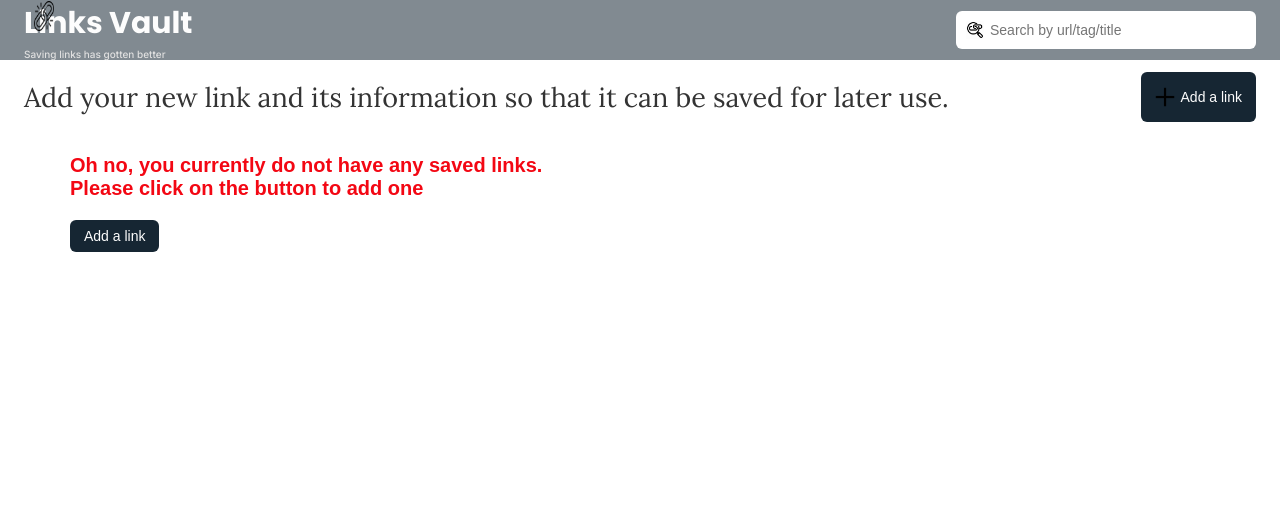
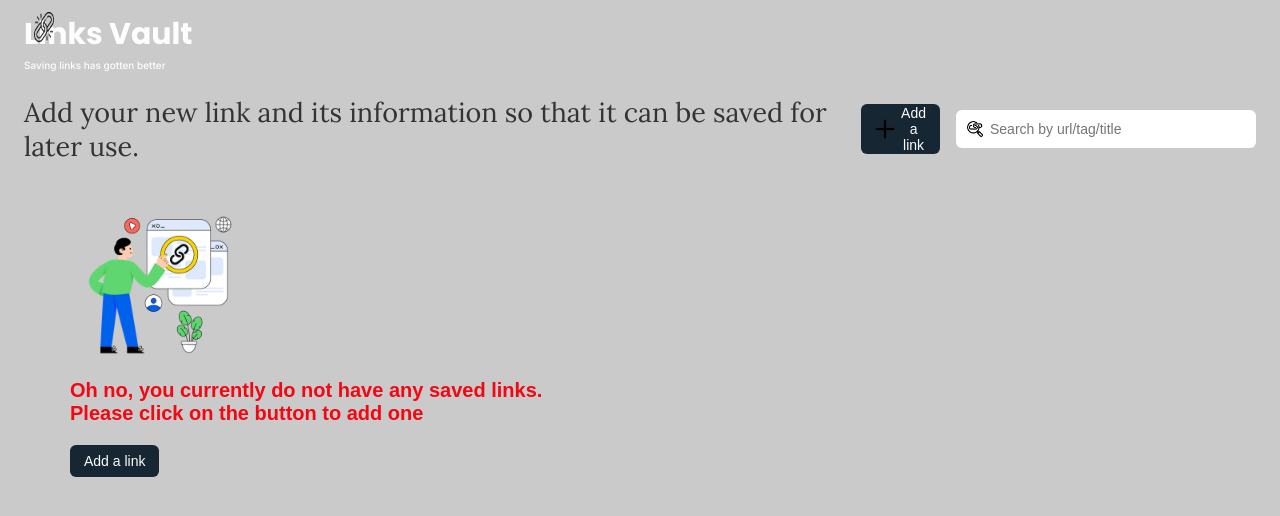
Before and after one commit to Karabo-Merinah/links-vault, a React (Vite) app: page / in a window 1280 px wide. Shown: the top 516 px of the page. Built offline with nearby package versions, Linux system fonts and the light colour scheme.

Commit message:
Added delete pop up

```diff
--- a/src/App.css
+++ b/src/App.css
@@ -1,8 +1,8 @@
 #scrollable{
-  padding-top:0px;
+  position:fixed;
+  top:0;
+  z-index: 100;
 }
 #app-container{
-   position:relative;
-   width:100%;
-
+  padding-top: 0px;
 }
--- a/src/App.tsx
+++ b/src/App.tsx
@@ -1,10 +1,11 @@
-import { Navbar } from '@/components/Navbar/Navbar'
 import './App.css'
 import { useEffect, useState } from 'react'
 import {AddLink} from '@/components/AddLinksSection/AddLink'
 import {Overlay} from '@/components/Overlay/Overlay'
 import { LinkForm } from '@/components/LinkForm/LinkForm'
 import {ReadList} from '@/components/ReadList/ReadList'
+import { DeletePopUp } from '@/components/DeletePopUp/DeletePopUp'
+import { Notification } from '@/components/Notification/Notification'
 export type UserInputs = {
   id: string
   title: string
@@ -18,6 +19,19 @@ const [searchWord,setSearchWord]=useState("");
 const [showAddForm,setShowAddForm]=useState(false)
 const [list,setList]=useState<UserInputs[]>([])
 const [edittingInputs,setEdittingInputs]=useState<UserInputs|null>(null)
+
+const[notification,setNotification]=useState("")
+const[showNotification,setShowNotification]=useState(false)
+
+const[deleteId,setDeleteId]=useState<string|null>(null)
+
+const showPopUp=(message:string)=>{
+  setNotification(message)
+  setShowNotification(true)
+  setTimeout(()=>{
+    setShowNotification(false)
+  },5000)
+}
 
 useEffect(() => {
   const storedItems = localStorage.getItem("list")
@@ -38,7 +52,7 @@ const  AddLinkInfo = (title: string, url: string, description: string, tag?: str
   setList(updatedList)
   localStorage.setItem("list", JSON.stringify(updatedList))
   setShowAddForm(false)
-  window.alert("Link added!")
+  showPopUp("Link added!")
 }
 const SearchLinkInfo=()=>{
   if(searchWord.length === 0){
@@ -73,30 +87,26 @@ const UpdateLinkInfo = (id: string, title: string, url: string, description: str
   localStorage.setItem("list", JSON.stringify(updatedList))
   setShowAddForm(false)
   setEdittingInputs(null)
-  window.alert("Link updated!")
+  showPopUp("Link updated!")
 }
 const DeleteLinkInfo = (id: string) => {
-  if(!window.confirm("Are you sure you want to delete this?")){
+ setDeleteId(id)
   }
-  const updatedList = list.filter((link) => link.id !== id)
+  const confirmDelete=()=>{
+    if(!deleteId){
+      return
+  }
+  const updatedList = list.filter((link) => link.id !== deleteId)
   setList(updatedList)
   localStorage.setItem("list", JSON.stringify(updatedList))
-  showNotification("Link deleted!")
+  showPopUp("Link deleted!")
+}
+const cancelDelete=()=>{
+  setDeleteId(null)
 }
    const StartEdit = (link: UserInputs) => {
   setEdittingInputs(link)
   setShowAddForm(true)
-}
-useEffect(() => {
-  if (Notification.permission === "default") {
-    Notification.requestPermission()
-  }
-}, [])
-
-const showNotification = (message: string) => {
-  if (Notification.permission === "granted") {
-    new Notification(message)
-  }
 }
 
 let overlayContent = null
@@ -126,12 +136,20 @@ if (showAddForm) {
     <>
     <div id="app-container">
       <div id="scrollable">
-          <Navbar searchWord={searchWord} onSearchChange={setSearchWord}/>
-           <AddLink onAddClick={()=> setShowAddForm(true)}/>
+
+           <AddLink onAddClick={()=> setShowAddForm(true)}searchWord={searchWord} onSearchChange={setSearchWord}/>
           <ReadList list={searchList} onDelete={DeleteLinkInfo} onEdit={StartEdit} searchWord={searchWord} onAddClick={()=> setShowAddForm(true)}/>
       </div>
     </div>
     {overlayContent}
+    {deleteId &&(
+      <DeletePopUp message='Are you sure you want to delete this link?'
+      onCancel={cancelDelete} onConfirm={confirmDelete} />
+
+    )
+
+    }
+    <Notification message={notification} show={showNotification}></Notification>
 
 
     </>
--- a/src/components/AddLinksSection/AddLink.tsx
+++ b/src/components/AddLinksSection/AddLink.tsx
@@ -3,17 +3,35 @@ import addIcon from '@/assets/pictures/add_icon.png'
 import {Texts} from '@/components/Texts/Texts'
 import {Button} from '@/components/Button/Button'
 import { ContentContainer }  from '../Texts/ContentContainer'
+import { SearchBar } from '../SearchBar/SearchBar'
+import link from '@/assets/pictures/link.png'
 type AddLinkProps={
-    onAddClick:()=> void
+    onAddClick:()=> void,
+     searchWord:string,
+  onSearchChange:(value:string)=> void
+
 }
 
-export const AddLink:React.FC<AddLinkProps> = ({onAddClick}) => {
+export const AddLink:React.FC<AddLinkProps> = ({onAddClick,searchWord,onSearchChange}) => {
   return (
    <ContentContainer className='add-section'>
+     <div className='logo-slogan'>
+            <img src={link} className='logo-img'></img>
+         <Texts variant={'h1'} className='logo'>Links Vault</Texts>
+         <Texts variant={'h3'} className='slogan'>Saving links has gotten better </Texts>
+         </div>
+        <div className='add-bottom-row'>
+          <div className='adding-instruction'>
     <Texts variant={'p'} className='add-link-text'>
- Add your new link and its information so that it can be saved for later use.
+   Add your new link and its information so that it can be saved for later use.
     </Texts>
+    </div>
+    <div className='buttons-setup'>
     <Button variant={"filled"} text="Add a link" icon={addIcon} onClick={onAddClick} className='add-link-button'></Button>
+    <SearchBar value={searchWord} onChange={onSearchChange} />
+    </div>
+    </div>
+
   </ContentContainer>
   )
 }
--- /dev/null
+++ b/src/components/DeletePopUp/DeletePopUp.tsx
@@ -0,0 +1,23 @@
+import React from 'react'
+import {Texts} from '@/components/Texts/Texts'
+import {Button} from '@/components/Button/Button'
+
+type DeletePopUp={
+    message:string,
+    onConfirm:()=> void,
+    onCancel:()=>void
+}
+
+export const DeletePopUp:React.FC<DeletePopUp> = ({message,onConfirm,onCancel}) => {
+  return (
+    <div className='overlay-color' onClick={onCancel}>
+        <div className='confirm-box' onClick={(e)=> e.stopPropagation()}>
+            <Texts variant={'p'} className='confirm-message'>{message}</Texts>
+            <div className='confirm-delete-buttons'>
+                <Button text="Cancel" variant="outlined" className='cancel-button'onClick={onCancel}></Button>
+                <Button text="Delete" variant="filled" className='confirm-delete-button' onClick={onConfirm}></Button>
+            </div>
+        </div>
+    </div>
+  )
+}
--- a/src/components/Navbar/Navbar.tsx
+++ /dev/null
@@ -1,26 +0,0 @@
-
-import link from '@/assets/pictures/link.png'
-import { ContentContainer } from '@/components/Texts/ContentContainer'
-
-import {Texts} from '@/components/Texts/Texts'
-import { SearchBar } from '../SearchBar/SearchBar'
-
-type NavbarProps={
-  searchWord:string,
-  onSearchChange:(value:string)=> void
-}
-
-export const Navbar:React.FC<NavbarProps> = ({searchWord,onSearchChange}) => {
-  return (
-    <ContentContainer className='navbar-cont'>
-        <nav className='nav'>
-          <div className='logo-slogan'>
-            <img src={link} className='logo-img'></img>
-         <Texts variant={'h1'} className='logo'>Links Vault</Texts>
-         <Texts variant={'h3'} className='slogan'>Saving links has gotten better </Texts>
-         </div>
-        <SearchBar value={searchWord} onChange={onSearchChange} />
-        </nav>
-    </ContentContainer>
-  )
-}
--- a/src/components/Notification/Notification.tsx
+++ b/src/components/Notification/Notification.tsx
@@ -7,7 +7,7 @@ type NotificatioNprops={
 export const Notification:React.FC<NotificatioNprops> = ({message,show}) => {
 
      if(!show){
-       <Texts variant={'h3'}>''</Texts>
+       return null
      }
     return (
     <div className='notification-styling'>
--- a/src/components/ReadList/ReadList.tsx
+++ b/src/components/ReadList/ReadList.tsx
@@ -3,6 +3,7 @@ import  {type UserInputs} from '@/App'
 import {Texts} from '@/components/Texts/Texts'
 import { CardDisplay } from '@/components/CardDisplay/CardDisplay'
 import {Button} from '@/components/Button/Button'
+import illustration from '@/assets/pictures/add-link-illustration.png'
 type List={
     list:UserInputs[],
     onDelete:(id:string)=>void,
@@ -20,6 +21,7 @@ export const ReadList:React.FC<List> = ({list,onDelete,onEdit,searchWord,onAddCl
       } else {
         return(
         <div className='empty-list'>
+          <img src={illustration} alt="add link illustration" className='empty-link-illustration'></img>
         <Texts variant={'h3'} className='no-links'>Oh no, you currently do not have any saved links.
           <Texts variant={'h3'}className='no-links'>Please click on the button to add one</Texts>
         <Button variant={"filled"} text="Add a link"  onClick={onAddClick} className='add-empty'></Button>
--- a/src/index.css
+++ b/src/index.css
@@ -6,20 +6,17 @@
 }
 html, body {
   overscroll-behavior: none;
+  background-color: rgba(0, 0, 0, 0.209);
 }
+
 /* Navbar styling */
-.nav{
-  display:flex;
-  align-items: center;
-  justify-content: space-between;
-  padding:6px 24px;
-  height:60px;
-}
+
 .logo{
  font-family: "Poppins", "Segoe UI", Arial, sans-serif;
  font-size:30px;
  font-weight: 700;
  color:#FDFDFD;
+
 }
 .navbar-cont{
   background-color:#818A91;
@@ -54,10 +51,17 @@ background-color: #162633;
 }
 .add-section{
   display:flex;
+  align-items: stretch;
+ flex-direction: column;
+  gap:24px;
+  padding:12px 24px;
+  width:100%;
+}
+.add-bottom-row{
+  display:flex;
   align-items: center;
   justify-content: space-between;
   gap:24px;
-  padding:12px 24px;
   width:100%;
 }
 .add-link-text{
@@ -160,12 +164,14 @@ flex:1;
   padding-bottom:12px;
   padding-top:12px;
   display:flex;
+  cursor:pointer;
 }
 .submit-btn{
   background-color: rgb(13, 2, 59);
   padding-bottom:12px;
   padding-top:12px;
   width:120px;
+  cursor:pointer;
 }
 .select-tags{
   background-color: rgb(71, 66, 78);
@@ -213,6 +219,7 @@ flex:1;
 .buttons-styling{
   gap:20px;
   margin-left:20px;
+   cursor:pointer;
 }
 .title-headings{
   width:100%;
@@ -261,18 +268,18 @@ flex:1;
   width: 100px;
 }
 .update-button:hover{
-  background-color: #333;
-  color:blue;
+  background-color: #33495C;
+
 }
 .delete-button:hover{
-   background-color: #333;
-  color:blue;
+   background-color:rgb(243,7,19,0.1);
+
 }
 .slogan{
   font-family: "Inter", "Segoe UI", Arial, sans-serif;
   font-size: 10px;
   font-weight: 500;
-  color: #e0e0e0;
+  color: #FDFDFD;
 }
 .logo-slogan{
   display:flex;
@@ -306,6 +313,69 @@ flex:1;
   align-items: center;
   padding-top:20px;
   padding-left:70px;
+  padding-right:70px;
+}
+.empty-link-illustration{
+  width:180px;
+  max-width: 60%;
+  height:auto;
+}
+.notification-styling{
+  position:fixed;
+  top:24px;
+  left:50%;
+  color:#FDFDFD;
+  padding:14px 22px;
+  border-radius: 8px;
+  font-size:14px;
+  font-weight: bold;
+  z-index: 999;
+  box-shadow: 0 8px 24px rgba(0,0,0,0.35);
+
+}
+.confirm-box{
+  background-color: #2b2740;
+  border-radius: 12px;
+  max-width: 380px;
+  width:90%;
+  padding:28px 24px;
+  text-align: center;
+}
+.confirm-message{
+  color:#FDFDFD;
+  font-size: 16px;
+  font-weight: bold;
+
+}
+.cancel-button{
+  width:110px;
+  justify-content: center;
+  border:1px solid #8a8a8a;
+  color: #d0d0d0;
+   cursor:pointer;
+}
+.cancel-button:hover{
+  background-color: #333;
+  border-color: #a0a0a0;
+  color:#FDFDFD;
+}
+.confirm-delete-buttons{
+  justify-content: center;
+  display:flex;
+  flex-direction: row;
+  color:#FDFDFD;
+}
+.confirm-delete-button{
+  width:110px;
+  justify-content: center;
+  background-color: #c0392b;
+  color:#FDFDFD;
+   cursor:pointer;
+}
+.confirm-delete-button:hover{
+  background-color: #333;
+  border-color: #a0a0a0;
+  color:#FDFDFD;
 }
 .table{
   width:100%;
@@ -335,6 +405,13 @@ flex:1;
   .search-wrapper{
     width: 100%;
   }
+  .add-bottom-row{
+    flex-wrap: wrap;
+  }
+  .buttons-setup{
+    width: 100%;
+    flex-wrap: wrap;
+  }
   .add-link-text{
     max-width: 100%;
   }
@@ -344,12 +421,7 @@ flex:1;
   }
 }
 @media (max-width: 480px) {
-  .nav{
-    padding: 10px 16px;
-    justify-content: center;
-    text-align: center;
-    padding-top:0px;
-  }
+
   .add-section{
     padding: 12px 16px;
     text-align: center;
@@ -368,8 +440,19 @@ flex:1;
     font-size:15px;
   }
   .update-button, .delete-button{
-    width: 90px;
-    font-size: 13px;
+    width: 80px;
+    font-size: 12px;
+    padding:6px 8px;
+    margin-left:0;
+    margin-right:0;
+  }
+  .empty-list{
+    padding-left: 20px;
+    padding-right: 20px;
+  }
+  .add-empty{
+    width:100%;
+    justify-content: center;
   }
   .overlay-box{
     padding: 24px 16px;
@@ -385,6 +468,7 @@ flex:1;
   .url{
     font-size: 13px;
   }
+
 }
 
 @media (max-width: 320px) {
@@ -411,8 +495,27 @@ flex:1;
   .url{
     font-size: 12px;
   }
+  .buttons-styling{
+    gap:6px;
+  }
+  .empty-list{
+    padding-left: 20px;
+    padding-right: 20px;
+  }
   .update-button, .delete-button{
-    width: 80px;
-    font-size: 12px;
+    width: 68px;
+    font-size: 11px;
+    padding:5px 6px;
+    margin-left: 0;
+    margin-right:0;
+  }
+  .search-input{
+    max-width:100%;
   }
 }
+.buttons-setup{
+  display:flex;
+  flex-direction: row;
+  align-items: center;
+  gap:16px;
+}
```
Also changed, not shown: src/assets/pictures/add-link-illustration.png (added). Lines whose indentation alone changed are shown as unchanged.
